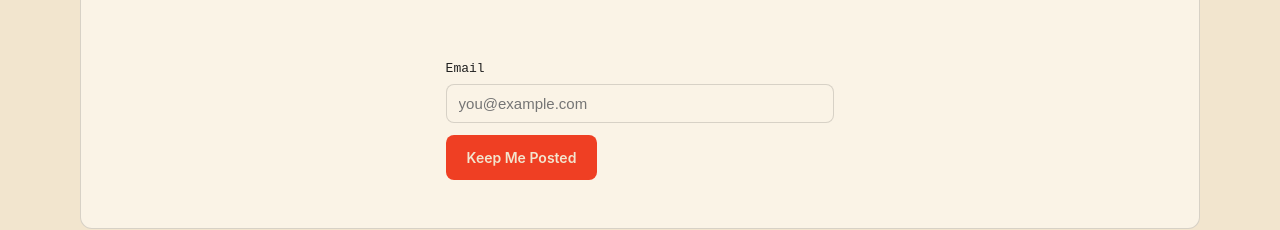
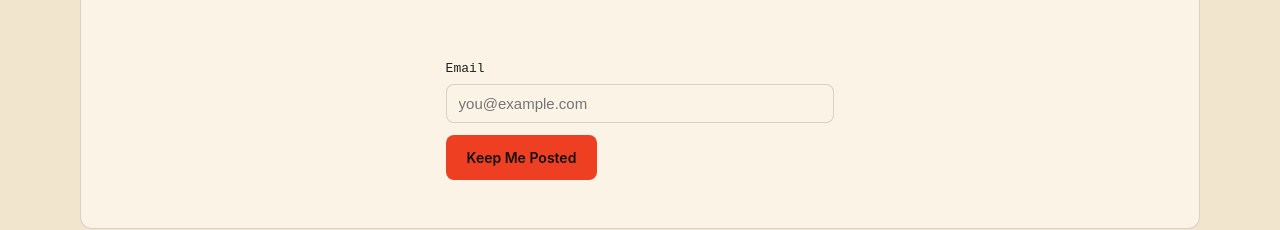
Before and after one commit to lyntohjones/margaritas-90s-rnb, a Next.js app: page / in a window 1280 px wide. Shown: the part 1640-1870 px from the top of the page. Built offline with nearby package versions, Linux system fonts and the light colour scheme; no server answers.

Commit message:
fix: restore native inquiry validation and CTA contrast

```diff
--- a/src/components/shared/InquiryForm.tsx
+++ b/src/components/shared/InquiryForm.tsx
@@ -58,7 +58,7 @@ export function InquiryForm({ kind }: { kind: Kind }) {
   }
 
   return (
-    <form className="inquiry-form" onSubmit={handleSubmit} noValidate>
+    <form className="inquiry-form" onSubmit={handleSubmit}>
       {kind === "partner" && (
         <div className="form-field">
           <label htmlFor={`${kind}-name`}>Name</label>
@@ -86,7 +86,11 @@ export function InquiryForm({ kind }: { kind: Kind }) {
       )}
 
       <div className="form-field" style={{ flex: "0 0 auto", justifyContent: "flex-end" }}>
-        <button type="submit" className="cta-button cta-button--primary">
+        <button
+          type="submit"
+          className="cta-button cta-button--primary"
+          style={{ color: "#111111" }}
+        >
           {copy.submitLabel}
         </button>
       </div>
```
